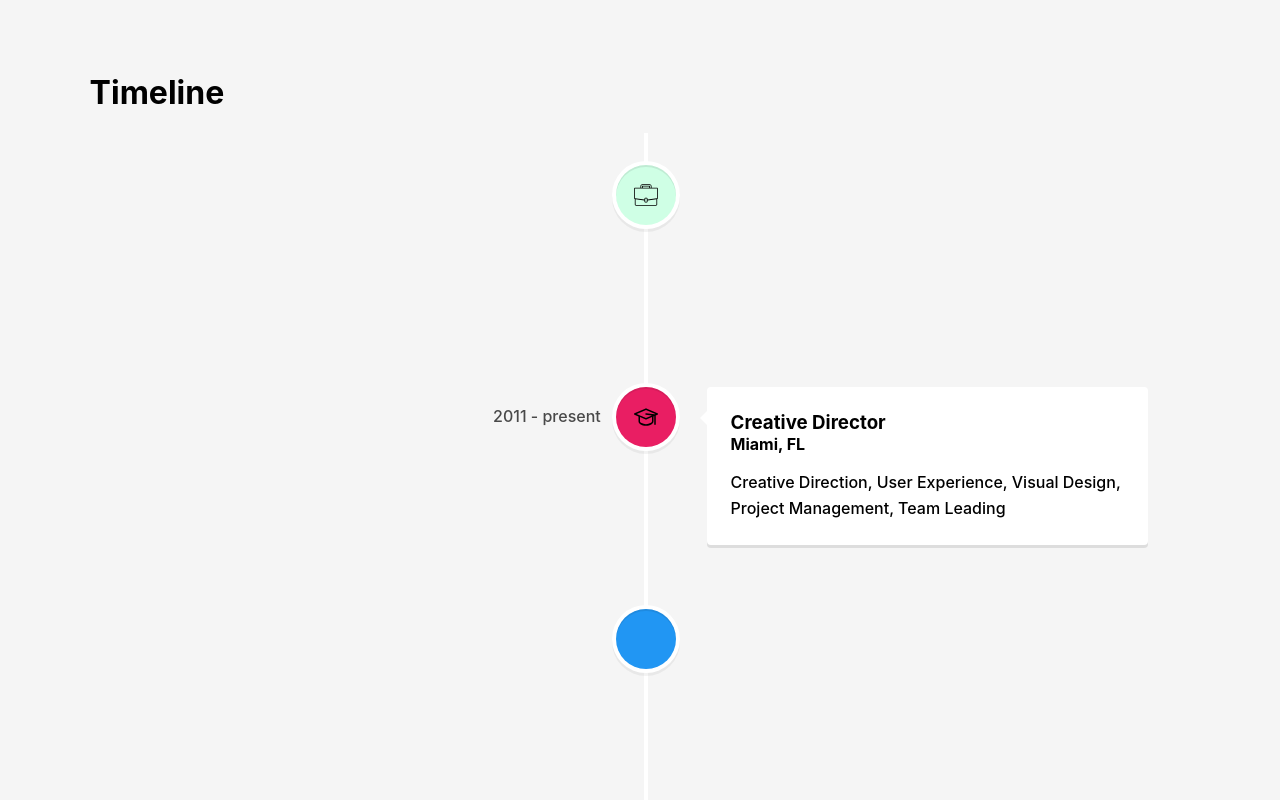
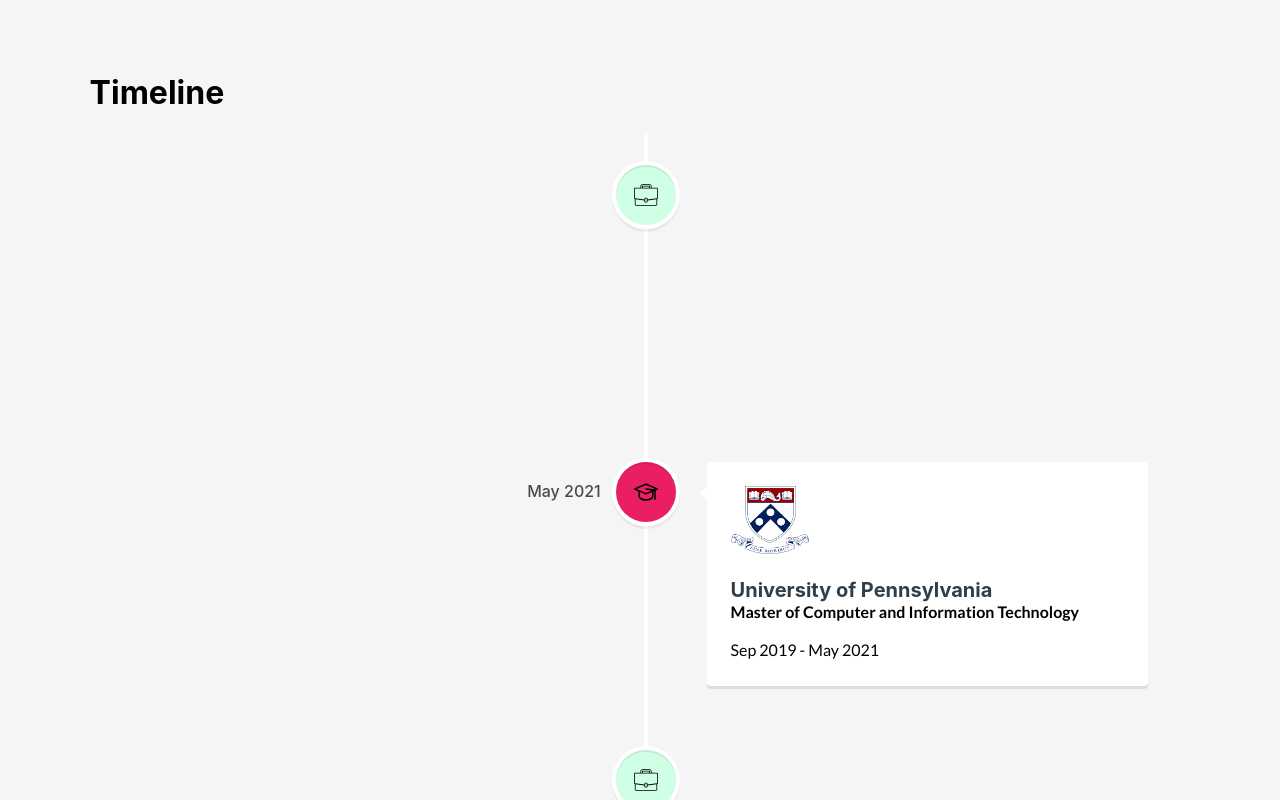
Before and after one commit to kunhwiko/homepage-react, a React (Create React App) app in the folder app/: page /work in a window 1280 px wide. Shown: the part 800-1600 px from the top of the page. Built offline with nearby package versions, Linux system fonts and the light colour scheme.

Commit message:
update work component

```diff
--- a/app/src/components/Work.js
+++ b/app/src/components/Work.js
@@ -5,6 +5,8 @@ import 'react-vertical-timeline-component/style.min.css';
 import '../style/work.css';
 import { ReactComponent as Company } from '../assets/images/company.svg';
 import { ReactComponent as School } from '../assets/images/school.svg';
+import c3 from '../assets/images/c3.jpg';
+import penn from '../assets/images/penn.png';
 
 export default function Work() {
   return (
@@ -35,83 +37,51 @@ export default function Work() {
             iconStyle={{ background: 'rgb(207, 255, 229)' , color: '#fff' }}
             icon={<Company />}
           >
-            <h3 className="vertical-timeline-element-title">Creative Director</h3>
-            <h4 className="vertical-timeline-element-subtitle">Miami, FL</h4>
-            <p>
-              Creative Direction, User Experience, Visual Design, Project Management, Team Leading
-            </p>
+            <div><img className="c3" src={c3}/></div>
+            <br></br>
+            <h2 className="vertical-timeline-element-title">C3.ai</h2>
+            <h4 className="vertical-timeline-element-subtitle">Software Engineer - Platform</h4>
+            <p className="vertical-timeline-element-description">Cloud Infrastructure Team</p>
           </VerticalTimelineElement>
           <VerticalTimelineElement
             className="vertical-timeline-element-school"
-            date="2011 - present"
+            date="May 2021"
             dateClassName="timeline-date-text"
             iconStyle={{ background: 'rgb(233, 30, 99)' , color: '#fff' }}
             icon={<School />}
           >
-            <h3 className="vertical-timeline-element-title">Creative Director</h3>
-            <h4 className="vertical-timeline-element-subtitle">Miami, FL</h4>
-            <p>
-              Creative Direction, User Experience, Visual Design, Project Management, Team Leading
-            </p>
+            <div><img className="penn" src={penn}/></div>
+            <br></br>
+            <h2 className="vertical-timeline-element-title">University of Pennsylvania</h2>
+            <h4 className="vertical-timeline-element-subtitle">Master of Computer and Information Technology</h4>
+            <p className="vertical-timeline-element-description">Sep 2019 - May 2021</p>
           </VerticalTimelineElement>
           <VerticalTimelineElement
-            className="vertical-timeline-element--work"
-            date="2008 - 2010"
-            iconStyle={{ background: 'rgb(33, 150, 243)', color: '#fff' }}
+            className="vertical-timeline-element-company"
+            date="Jan 2021 - May 2021"
+            dateClassName="timeline-date-text"
+            iconStyle={{ background: 'rgb(207, 255, 229)' , color: '#fff' }}
+            icon={<Company />}
           >
-            <h3 className="vertical-timeline-element-title">Web Designer</h3>
-            <h4 className="vertical-timeline-element-subtitle">Los Angeles, CA</h4>
-            <p>
-              User Experience, Visual Design
-            </p>
+            <div><img className="penn" src={penn}/></div>
+            <br></br>
+            <h2 className="vertical-timeline-element-title">University of Pennsylvania</h2>
+            <h4 className="vertical-timeline-element-subtitle">Teaching Assistant</h4>
+            <p className="vertical-timeline-element-description">CIT 596: Algorithms & Computation</p>
           </VerticalTimelineElement>
           <VerticalTimelineElement
-            className="vertical-timeline-element--work"
-            date="2006 - 2008"
-            iconStyle={{ background: 'rgb(33, 150, 243)', color: '#fff' }}
+            className="vertical-timeline-element-company"
+            date="Jan 2021 - May 2021"
+            dateClassName="timeline-date-text"
+            iconStyle={{ background: 'rgb(207, 255, 229)' , color: '#fff' }}
+            icon={<Company />}
           >
-            <h3 className="vertical-timeline-element-title">Web Designer</h3>
-            <h4 className="vertical-timeline-element-subtitle">San Francisco, CA</h4>
-            <p>
-              User Experience, Visual Design
-            </p>
+            <div><img className="penn" src={penn}/></div>
+            <br></br>
+            <h2 className="vertical-timeline-element-title">University of Pennsylvania</h2>
+            <h4 className="vertical-timeline-element-subtitle">Teaching Assistant</h4>
+            <p className="vertical-timeline-element-description">CIT 596: Algorithms & Computation</p>
           </VerticalTimelineElement>
-          <VerticalTimelineElement
-            className="vertical-timeline-element--education"
-            date="April 2013"
-            iconStyle={{ background: 'rgb(233, 30, 99)', color: '#fff' }}
-          >
-            <h3 className="vertical-timeline-element-title">Content Marketing for Web, Mobile and Social Media</h3>
-            <h4 className="vertical-timeline-element-subtitle">Online Course</h4>
-            <p>
-              Strategy, Social Media
-            </p>
-          </VerticalTimelineElement>
-          <VerticalTimelineElement
-            className="vertical-timeline-element--education"
-            date="November 2012"
-            iconStyle={{ background: 'rgb(233, 30, 99)', color: '#fff' }}
-          >
-            <h3 className="vertical-timeline-element-title">Agile Development Scrum Master</h3>
-            <h4 className="vertical-timeline-element-subtitle">Certification</h4>
-            <p>
-              Creative Direction, User Experience, Visual Design
-            </p>
-          </VerticalTimelineElement>
-          <VerticalTimelineElement
-            className="vertical-timeline-element--education"
-            date="2002 - 2006"
-            iconStyle={{ background: 'rgb(233, 30, 99)', color: '#fff' }}
-          >
-            <h3 className="vertical-timeline-element-title">Bachelor of Science in Interactive Digital Media Visual Imaging</h3>
-            <h4 className="vertical-timeline-element-subtitle">Bachelor Degree</h4>
-            <p>
-              Creative Direction, Visual Design
-            </p>
-          </VerticalTimelineElement>
-          <VerticalTimelineElement
-            iconStyle={{ background: 'rgb(16, 204, 82)', color: '#fff' }}
-          />
         </VerticalTimeline>
       </div>
     </div>
--- a/app/src/style/work.css
+++ b/app/src/style/work.css
@@ -81,6 +81,15 @@ nav li {
     text-decoration: underline;
 }
 
+.c3, .penn {
+    max-width: 20%;
+    max-height: 20%;
+}
+
+.vertical-timeline-element-subtitle, .vertical-timeline-element-description {
+    font-family: 'Lato';
+}
+
 /* responsive changes */
 @media screen and (max-width: 992px) {
     .author-text-about {
```
Also changed, not shown: app/src/assets/images/c3.jpg (added).
